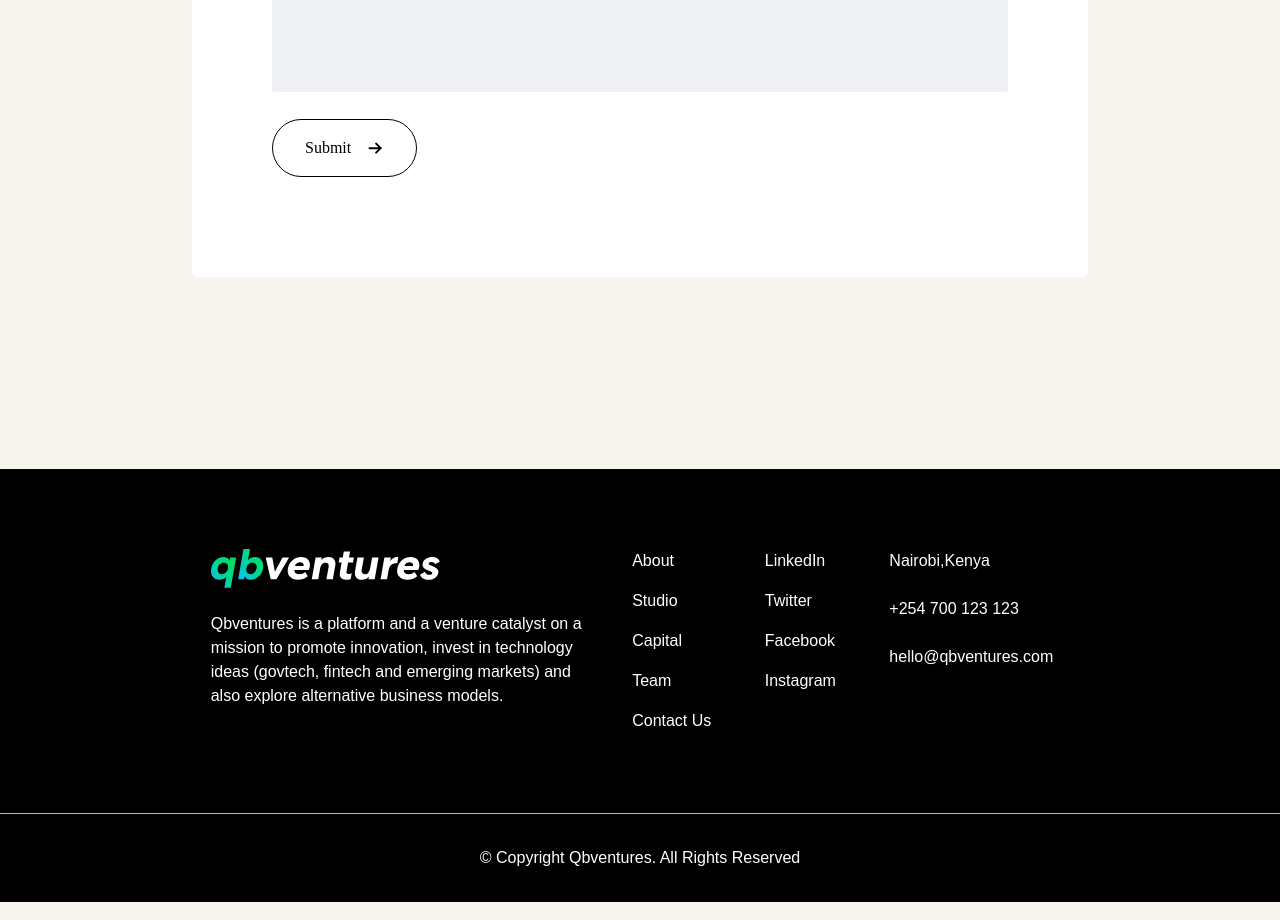
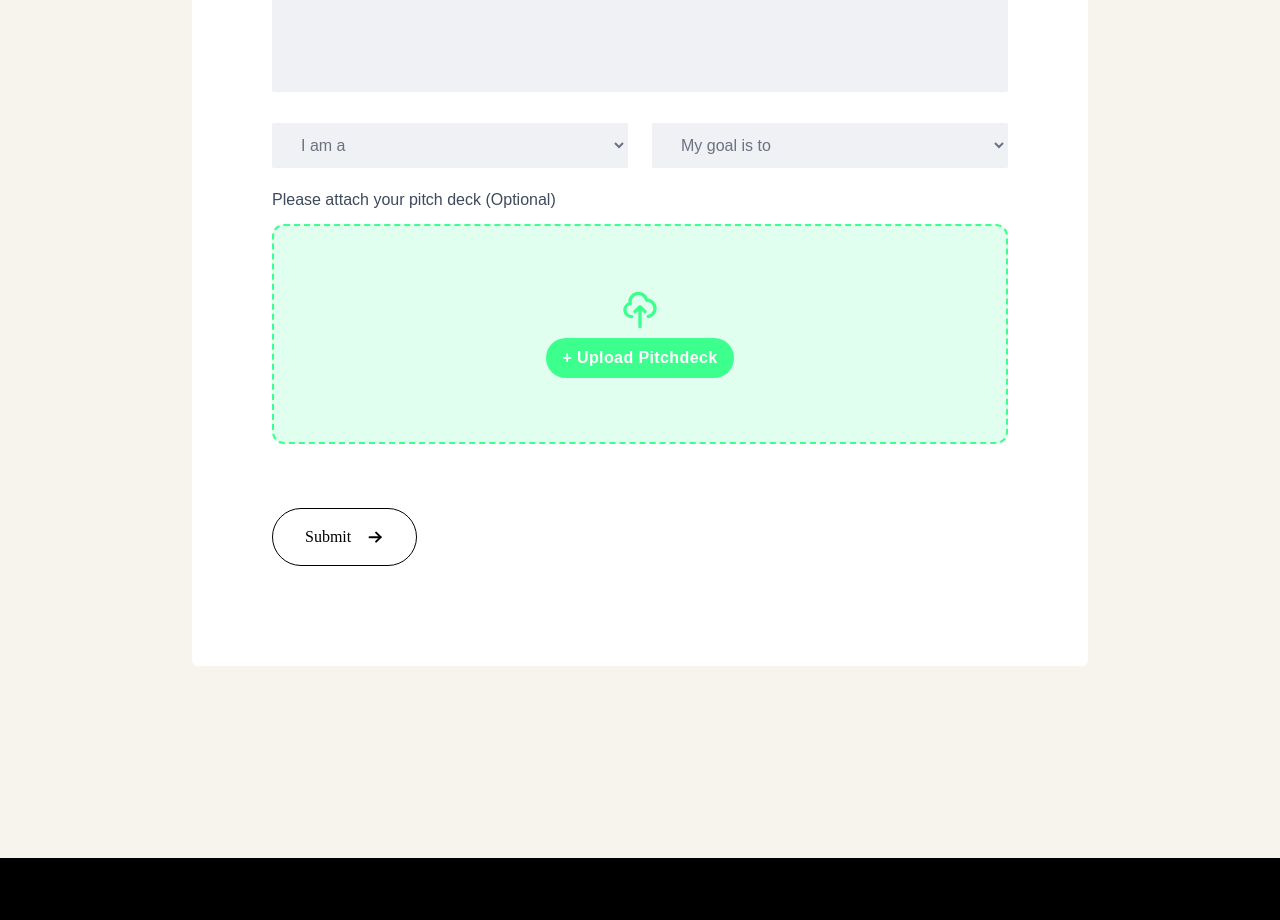
Before and after one commit to PhillipNzau/qbVentures-website, an Angular app: page /contact in a window 1280 px wide. Shown: the part 960-1880 px from the top of the page. Built offline with nearby package versions, Linux system fonts and the light colour scheme; a web font is replaced by a local one.

Commit message:
Contact page

```diff
--- a/src/app/components/contact/contact.component.html
+++ b/src/app/components/contact/contact.component.html
@@ -91,23 +91,57 @@
       >
       </textarea>
       <!-- Category -->
-      <!-- <div class="relative">
-        <p
-          class="absolute -mt-4 mr-0 mb-0 ml-2 bg-white px-4 pt-0 pb-0 text-xl font-medium text-primaryGreen"
+      <div class="flex items-start gap-x-6 mt-6">
+        <select
+          class="w-full rounded-sm border border-transparent bg-[#EFF1F4] py-3 px-6 text-base font-medium text-[#6B7280] outline-none focus:border-[#6A64F1] focus:shadow-md"
         >
-          Category
+          <option disabled selected>I am a</option>
+          <option>Seasoned entrepreneur</option>
+          <option>Investor</option>
+        </select>
+
+        <select
+          class="w-full rounded-sm border border-transparent bg-[#EFF1F4] py-3 px-6 text-base font-medium text-[#6B7280] outline-none focus:border-[#6A64F1] focus:shadow-md"
+        >
+          <option disabled selected>My goal is to</option>
+          <option>Join QBVentures venture program</option>
+          <option>Explore investment opportunities</option>
+        </select>
+      </div>
+
+      <!-- Image attachment -->
+      <div class="my-5">
+        <p for="deck" class="mb-3 block text-base font-medium text-[#3D4A5C]">
+          Please attach your pitch deck (Optional)
         </p>
-        <select
-          class="mt-2 mr-2 mb-0 ml-0 block w-full rounded-xl border border-gray-300 bg-white p-6 text-xl placeholder-lightGreen focus:border-primaryGreen focus:outline-none"
+        <label
+          for="dropzone-file"
+          class="mb-16 flex cursor-pointer flex-col items-center rounded-xl border-2 border-dashed border-primaryGreen bg-[#E1FFEE] px-6 py-16 text-center"
         >
-          <option disabled selected>Select category</option>
-          <option>Homer</option>
-          <option>Marge</option>
-          <option>Bart</option>
-          <option>Lisa</option>
-          <option>Maggie</option>
-        </select>
-      </div> -->
+          <svg
+            xmlns="http://www.w3.org/2000/svg"
+            class="h-10 w-10 text-primaryGreen"
+            fill="none"
+            viewBox="0 0 24 24"
+            stroke="currentColor"
+            stroke-width="2"
+          >
+            <path
+              stroke-linecap="round"
+              stroke-linejoin="round"
+              d="M7 16a4 4 0 01-.88-7.903A5 5 0 1115.9 6L16 6a5 5 0 011 9.9M15 13l-3-3m0 0l-3 3m3-3v12"
+            />
+          </svg>
+
+          <p
+            class="mt-2 tracking-wide text-primaryWhite bg-primaryGreen px-4 py-2 font-bold rounded-full"
+          >
+            + Upload Pitchdeck
+          </p>
+
+          <input id="dropzone-file" type="file" class="hidden" />
+        </label>
+      </div>
 
       <!-- submit -->
       <div
```
